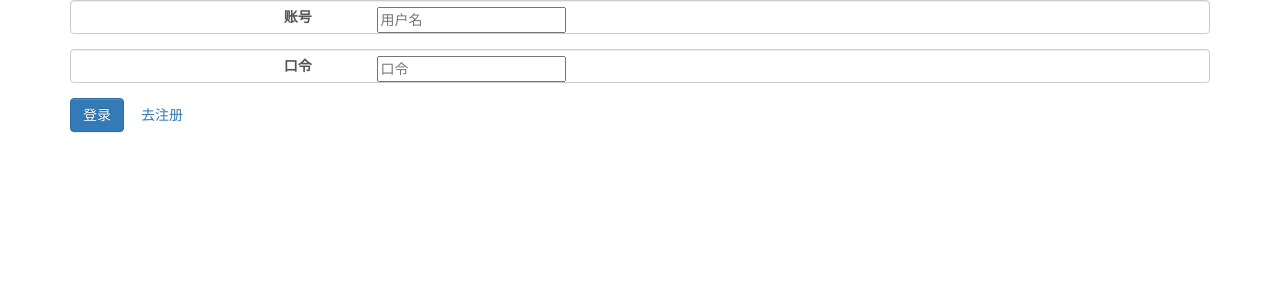
After one commit to disenQF/StoreOA, a Django app: page /user/login in a window 1280 px wide. The commit adds this page. Shown: the top 300 px of the page. Run offline with Django 3.2, Linux system fonts and the light colour scheme; some libraries are stand-ins or nearby versions.

Commit message:
Login.html和修改用户模型

```diff
--- a/mainapp/urls.py
+++ b/mainapp/urls.py
@@ -1,6 +1,8 @@
 from django.urls import path
 from mainapp.views import user_list, user_list2, user_list3, add_user, all_store, count_fruit
 from mainapp.views import update_user, delete_user, find_fruit, find_store
+from mainapp import user_v
+
 
 urlpatterns = [
     path('list', user_list3),
@@ -11,4 +13,5 @@ urlpatterns = [
     path('store', find_store),
     path('store_all', all_store),
     path('count', count_fruit),
+    path('login', user_v.login)
 ]
--- /dev/null
+++ b/mainapp/user_v.py
@@ -0,0 +1,14 @@
+#!/usr/bin/python3
+# coding: utf-8
+from django.http import HttpRequest
+from django.shortcuts import render
+
+
+def login(request: HttpRequest):
+    if request.method == 'POST':
+        name = request.POST.get('name')
+        password = request.POST.get('password')
+
+        # 验证用户是否存在
+
+    return render(request, 'user/login.html')
--- a/mainapp/views.py
+++ b/mainapp/views.py
@@ -114,7 +114,6 @@ def delete_user(request):
     else:
         return HttpResponse('必须提供id参数')
 
-
 def user_list3(request):
     users = UserEntity.objects.all()
     msg = '最优秀的学员'
--- /dev/null
+++ b/templates/user/login.html
@@ -0,0 +1,44 @@
+<!DOCTYPE html>
+<html lang="en">
+<head>
+    <meta charset="UTF-8">
+    <meta http-equiv="X-UA-Compatible" content="ie=edge">
+    <meta name="viewport" content="width=device-width,initial-scale=1">
+    <title>用户登录</title>
+    {% include 'base_css.html' %}
+</head>
+<body>
+
+    <div class="container">
+
+        <form class="form" method="post">
+
+             {% csrf_token %}
+
+            <div class="form-group">
+                <div class="form-control">
+                     <label class="col-xs-3 col-xs-push-2">账号</label>
+                    <div class="col-xs-8">
+                        <input name="name" placeholder="用户名">
+                    </div>
+                </div>
+            </div>
+            <div class="form-group">
+                <div class="form-control">
+                    <label class="col-xs-3  col-xs-push-2" >口令</label>
+                    <div class="col-xs-8">
+                        <input  type="password" name="password" placeholder="口令">
+                    </div>
+
+                </div>
+            </div>
+            <div class="form-group">
+                <button class="btn btn-primary">登录</button>
+                <a class="btn btn-link" href="/user/regist">去注册</a>
+            </div>
+        </form>
+    </div>
+
+    {% include 'base_js.html' %}
+</body>
+</html>
```
Also changed, not shown: mainapp/models.py (+23 -0 lines), templates/user/list.html (+23 -0 lines), db.sqlite3, mainapp/migrations/0011_auto_20190830_1010.py (added).
